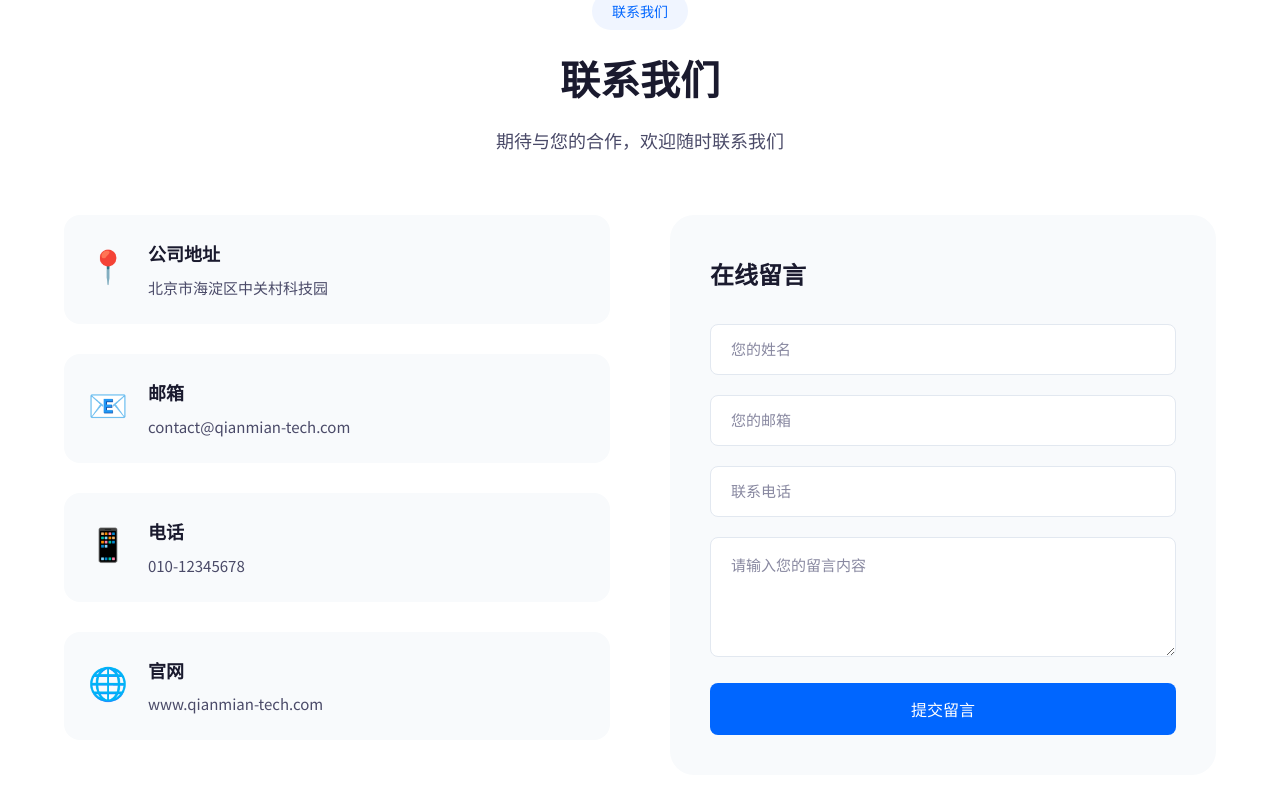
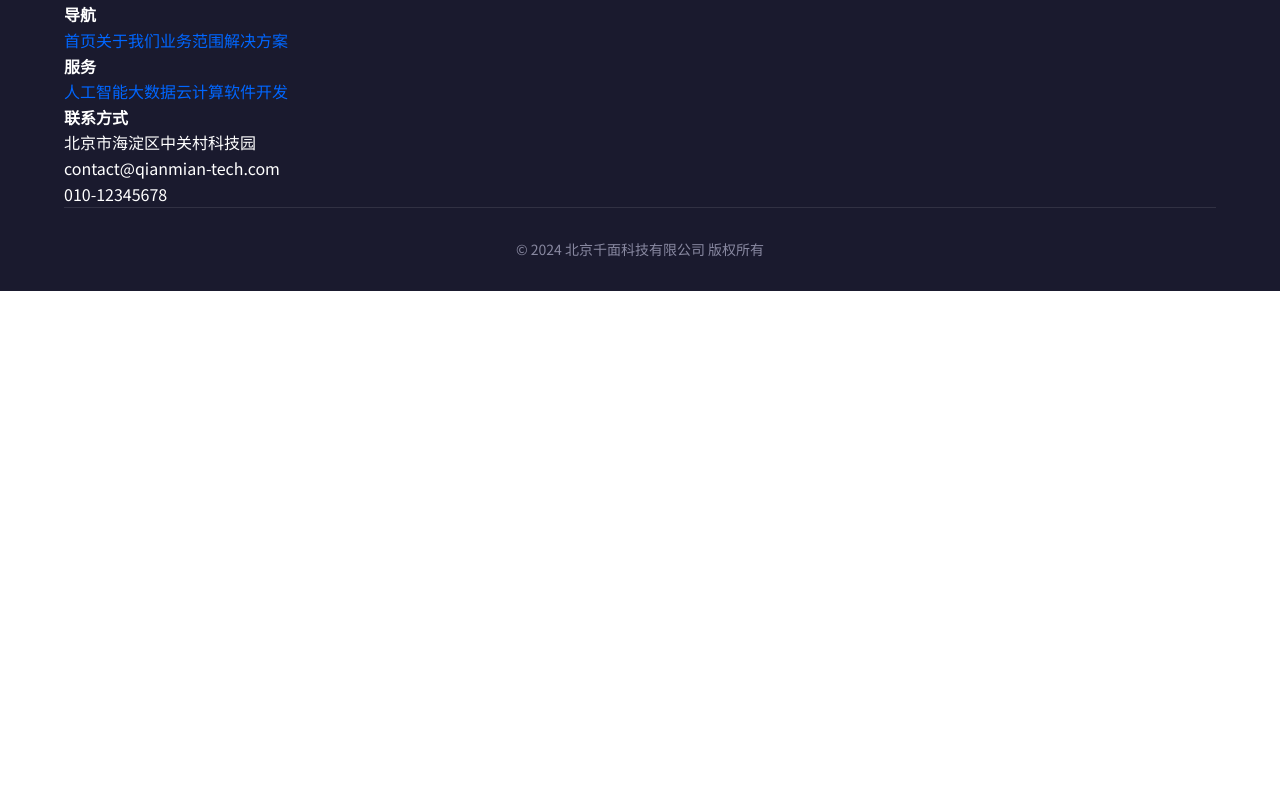
Before and after one commit to zhangbaoming/hippo-website, a Vue app in the folder frontend/: page / in a window 1280 px wide. Shown: the part 1444-2240 px from the top of the page. After the commit the page ends 1735 px from the top, so only its background shows below. Built offline with nearby package versions, Linux system fonts and the light colour scheme; no server answers.

Commit message:
fix: 进一步简化首页 - 移除冗余的联系我们区块(Issue #2)

```diff
--- a/frontend/src/views/Home.vue
+++ b/frontend/src/views/Home.vue
@@ -94,65 +94,6 @@
       </div>
     </section>
 
-    <!-- Contact CTA -->
-    <section class="contact" id="contact">
-      <div class="container">
-        <div class="section-header">
-          <span class="section-tag">联系我们</span>
-          <h2 class="section-title">联系我们</h2>
-          <p class="section-desc">期待与您的合作，欢迎随时联系我们</p>
-        </div>
-        <div class="contact-content">
-          <div class="contact-info">
-            <div class="info-item">
-              <div class="info-icon">📍</div>
-              <div class="info-content">
-                <h4>公司地址</h4>
-                <p>北京市海淀区中关村科技园</p>
-              </div>
-            </div>
-            <div class="info-item">
-              <div class="info-icon">📧</div>
-              <div class="info-content">
-                <h4>邮箱</h4>
-                <p>contact@qianmian-tech.com</p>
-              </div>
-            </div>
-            <div class="info-item">
-              <div class="info-icon">📱</div>
-              <div class="info-content">
-                <h4>电话</h4>
-                <p>010-12345678</p>
-              </div>
-            </div>
-            <div class="info-item">
-              <div class="info-icon">🌐</div>
-              <div class="info-content">
-                <h4>官网</h4>
-                <p>www.qianmian-tech.com</p>
-              </div>
-            </div>
-          </div>
-          <form class="contact-form" @submit.prevent="handleSubmit">
-            <h3>在线留言</h3>
-            <div class="form-group">
-              <input v-model="form.name" type="text" placeholder="您的姓名" required>
-            </div>
-            <div class="form-group">
-              <input v-model="form.email" type="email" placeholder="您的邮箱" required>
-            </div>
-            <div class="form-group">
-              <input v-model="form.phone" type="tel" placeholder="联系电话">
-            </div>
-            <div class="form-group">
-              <textarea v-model="form.message" placeholder="请输入您的留言内容" rows="5" required></textarea>
-            </div>
-            <button type="submit" class="btn btn-primary">提交留言</button>
-          </form>
-        </div>
-      </div>
-    </section>
-
     <!-- Footer -->
     <footer class="footer">
       <div class="container">
@@ -197,32 +138,15 @@
 
 <script setup>
 import { ref, onMounted, onUnmounted } from 'vue'
-import { getPartners, submitContact } from '@/api'
+import { getPartners } from '@/api'
 
 const isScrolled = ref(false)
 const showMobileMenu = ref(false)
 
 const partners = ref([])
 
-const form = ref({
-  name: '',
-  email: '',
-  phone: '',
-  message: ''
-})
-
 const handleScroll = () => {
   isScrolled.value = window.scrollY > 50
-}
-
-const handleSubmit = async () => {
-  try {
-    await submitContact(form.value)
-    alert('留言提交成功！')
-    form.value = { name: '', email: '', phone: '', message: '' }
-  } catch (e) {
-    console.error(e)
-  }
 }
 
 onMounted(async () => {
```
